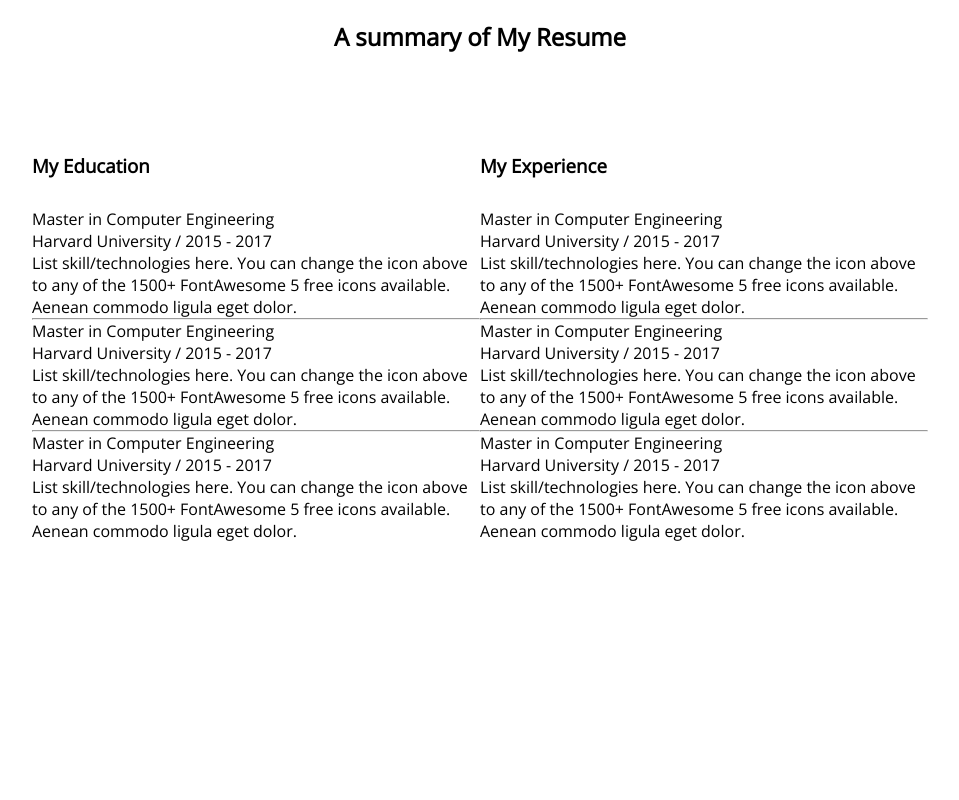
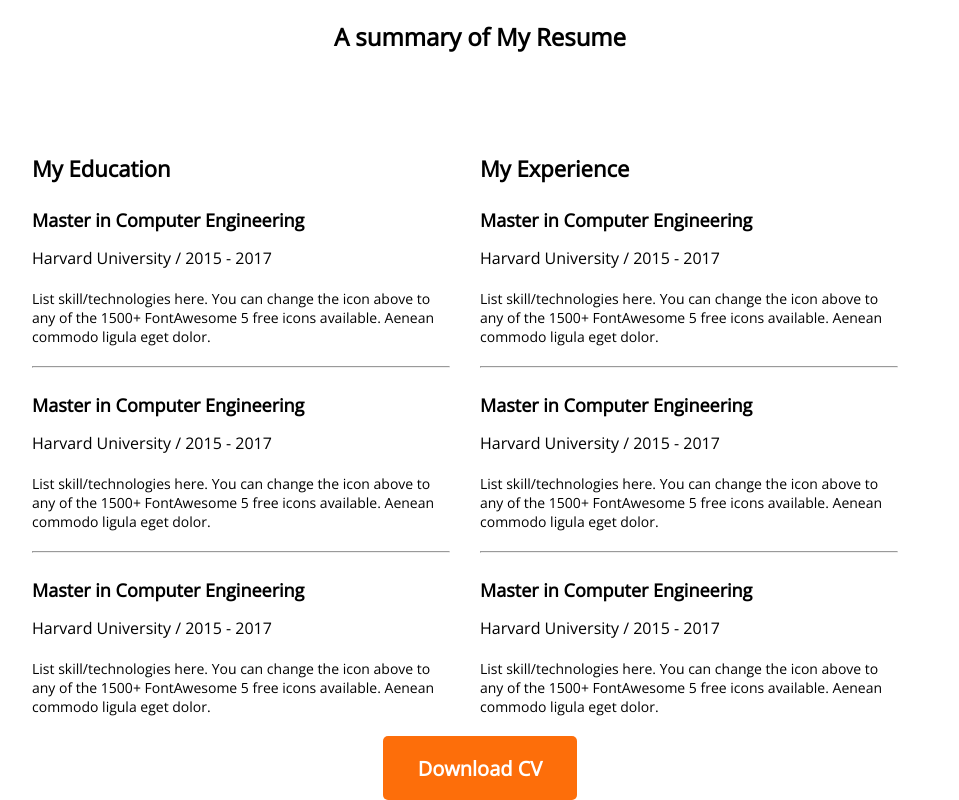
Before and after one commit to iamnayeeem/my-developer-portfolio, a plain HTML site: page index.html in a window 1280 px wide. Shown: the part 2127-2927 px from the top of the page, without its empty margins (160-1119 px from the left). Before the commit the page ends 2669 px from the top, so only its background shows below. Drawn offline with nearby package versions, Linux system fonts and the light colour scheme.

Commit message:
complete except footer

```diff
--- a/index.html
+++ b/index.html
@@ -34,6 +34,7 @@
         </div>
     </header>
     <main>
+        <!-- About Section -->
         <section class="about">
             <h2 class="section-title">About Me</h2>
             <p class="section-desc">I, m a designer & developer with a passion for web design. I enjoy developing simple, clean and slick websites that provide real value to the end user. Thousands of clients have procured exceptional resulfs while working with me. Delivering work within time and budget which meets clients requirements in our mata.</p>
@@ -56,7 +57,9 @@
                 </div>
             </div>
         </section>
+        <!-- Service Section -->
         <section class="service">
+
             <div>
                 <h2 class="service-title">Service</h2>
                 <p class="service-desc">I have more than 10 years experience building software for clients all over the world. Below is a quick overview of my main technical skill sets and technologies i use. Want to find out more about my experience? Check out my online resume and project portfolio.</p>
@@ -84,7 +87,7 @@
                 </div>
             </div>
         </section>
-
+        <!-- resume section -->
         <section class="Resume-container">
             <h2 class="resume-main-title">A summary of My Resume</h2>
         <div class="resume-divider">
@@ -131,6 +134,10 @@
                 </div>
             </div>
         </div>
+        <div class="btncenter">
+            <button class="button-primary">Download CV</button>
+        </div>
+
         </section>
 
     </main>
--- a/styles/portfolio.css
+++ b/styles/portfolio.css
@@ -172,12 +172,32 @@ main {
 .resume-divider {
     display: flex;
     justify-content: space-around;
+
+}
+.resume-sections {
+    margin-right: 30px;
+}
+.resume-h3 {
+    font-weight: 700;
+    font-size: 22px;
 }
 
-.test-resume {
-    display: flex;
+.resume-title {
+    font-size: 18px;
+    font-weight: 700;
+    margin-bottom: 15px;
+    margin-top: 25px;
 }
 
-.resume-h3 {
-    margin-bottom: 30px;
+.resume-org {
+    font-size:16px;
+    margin-bottom: 20px;
 }
+.resume-desc {
+    font-size: 14px;
+    margin-bottom: 20px;
+}
+
+.btncenter {
+    text-align: center;
+}
```
